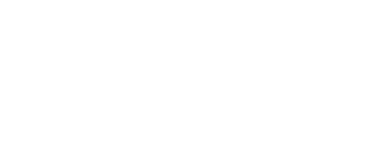
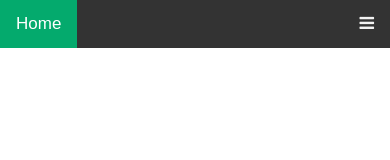
Before and after one commit to maenggar/progate-html-css-, a plain HTML site: page index.html in a window 390 px wide. Drawn offline with Linux system fonts and the light colour scheme.

Commit message:
"Penambahan Menu Navigasi"

```diff
--- a/index.html
+++ b/index.html
@@ -3,13 +3,23 @@
     <meta charset="UTF-8">
     <meta http-equiv="X-UA-Compatible" content="IE=edge">
     <meta name="viewport" content="width=device-width, initial-scale=1.0">
+    <link rel="stylesheet" href="https://cdnjs.cloudflare.com/ajax/libs/font-awesome/4.7.0/css/font-awesome.min.css">
+    <link rel="stylesheet" type="text/css" href="style.css">
     <title>Travel Ninja</title>
 </head>
 <body>
     <!-- Bagian Home-->
     <div class="Home"></div>
       <!-- navigasi -->
-      <nav></nav>
+      <nav class="topnav" id="myTopnav">
+        <a href="#Home" class="active">Home</a>
+        <a href="#Tour">Tour</a>
+        <a href="#Paket">Paket</a>
+        <a href="#Review">Review</a>
+        <a href="javascript:void(0);" class="icon" onclick="responsiveMenuIcon()">
+          <i class="fa fa-bars"></i>
+        </a>
+      </nav>
       <!-- Hero-->
       <div class="Hero"></div>
     <!-- Bagian Tour-->
@@ -20,6 +30,6 @@
     <div class="Review"></div>
     <!-- Bagian Footer-->
     <div class="Footer"></div>
-
+ <script src="script.js"></script>
 </body>
 </html>
--- /dev/null
+++ b/script.js
@@ -0,0 +1,8 @@
+function responsiveMenuIcon() {
+    var x = document.getElementById("myTopnav");
+    if (x.className === "topnav") {
+      x.className += " responsive";
+    } else {
+      x.className = "topnav";
+    }
+  }
--- a/style.css
+++ b/style.css
@@ -0,0 +1,56 @@
+body {
+    margin: 0;
+    font-family: Arial, Helvetica, sans-serif;
+  }
+/* menu navigasi*/
+  .topnav {
+    overflow: hidden;
+    background-color: #333;
+  }
+
+  .topnav a {
+    float: left;
+    display: block;
+    color: #f2f2f2;
+    text-align: center;
+    padding: 14px 16px;
+    text-decoration: none;
+    font-size: 17px;
+  }
+
+  .topnav a:hover {
+    background-color: #ddd;
+    color: black;
+  }
+
+  .topnav a.active {
+    background-color: #04AA6D;
+    color: white;
+  }
+
+  .topnav .icon {
+    display: none;
+  }
+
+  @media screen and (max-width: 600px) {
+    .topnav a:not(:first-child) {display: none;}
+    .topnav a.icon {
+      float: right;
+      display: block;
+    }
+  }
+
+  @media screen and (max-width: 600px) {
+    .topnav.responsive {position: relative;}
+    .topnav.responsive .icon {
+      position: absolute;
+      right: 0;
+      top: 0;
+    }
+    .topnav.responsive a {
+      float: none;
+      display: block;
+      text-align: left;
+    }
+   /* akhir menu navigasi*/
+  }
```
